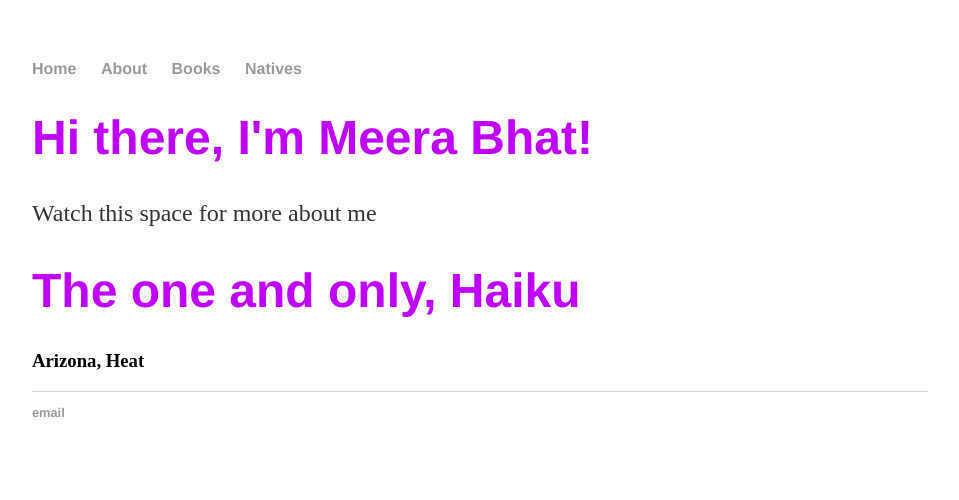
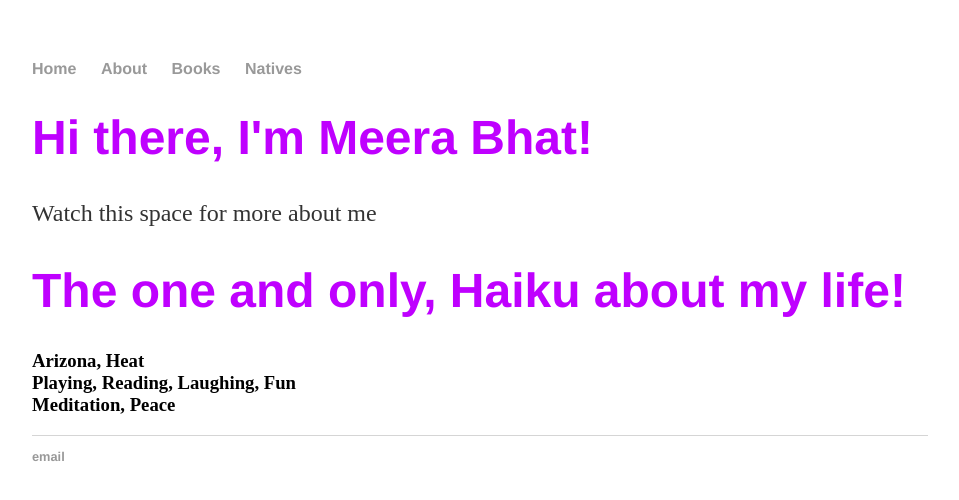
Before and after one commit to meerkatbhat/meerkatbhat, a Jekyll site: the page built from about/index.html, in a window 1280 px wide. Shown: the top 500 px of the page, without its empty margins (160-1119 px from the left). Built offline with Jekyll 4.4.1, drawn with Linux system fonts in a browser that asks for light colours.

Commit message:
Update index.html

```diff
--- a/about/index.html
+++ b/about/index.html
@@ -16,8 +16,9 @@ title: Meera B
 
 	</style>
 <body>
-	<h1>The one and only, Haiku <h1>
+	<h1>The one and only, Haiku about my life! <h1>
             <h3> Arizona, Heat <br>
-
+		Playing, Reading, Laughing, Fun <br>
+		Meditation, Peace </h3>
 
 		</body>
```
